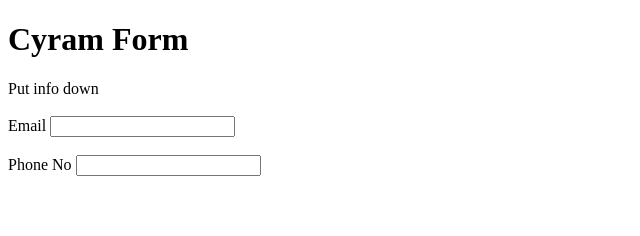
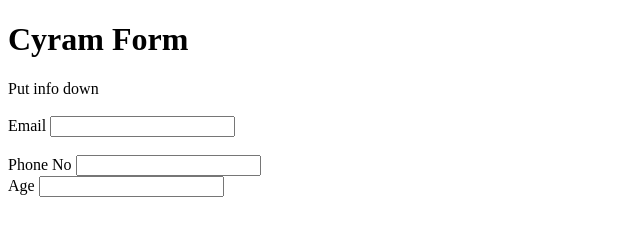
Before and after one commit to asimcyram786/cyram-form, a plain HTML site: page index.html in a window 1280 px wide. Shown: the whole page, without its empty margins (0-640 px from the left). Drawn offline with Linux system fonts and the light colour scheme.

Commit message:
Add age section

```diff
--- a/index.html
+++ b/index.html
@@ -13,6 +13,11 @@
      <br> <br>
      <label for="">Phone No</label>
      <input type="text" name="" id="">
+     <br>
+     <label for="">Age</label>
+     <input type="text" name="" id="">
+
+
 
   </body>
   </html>
```
